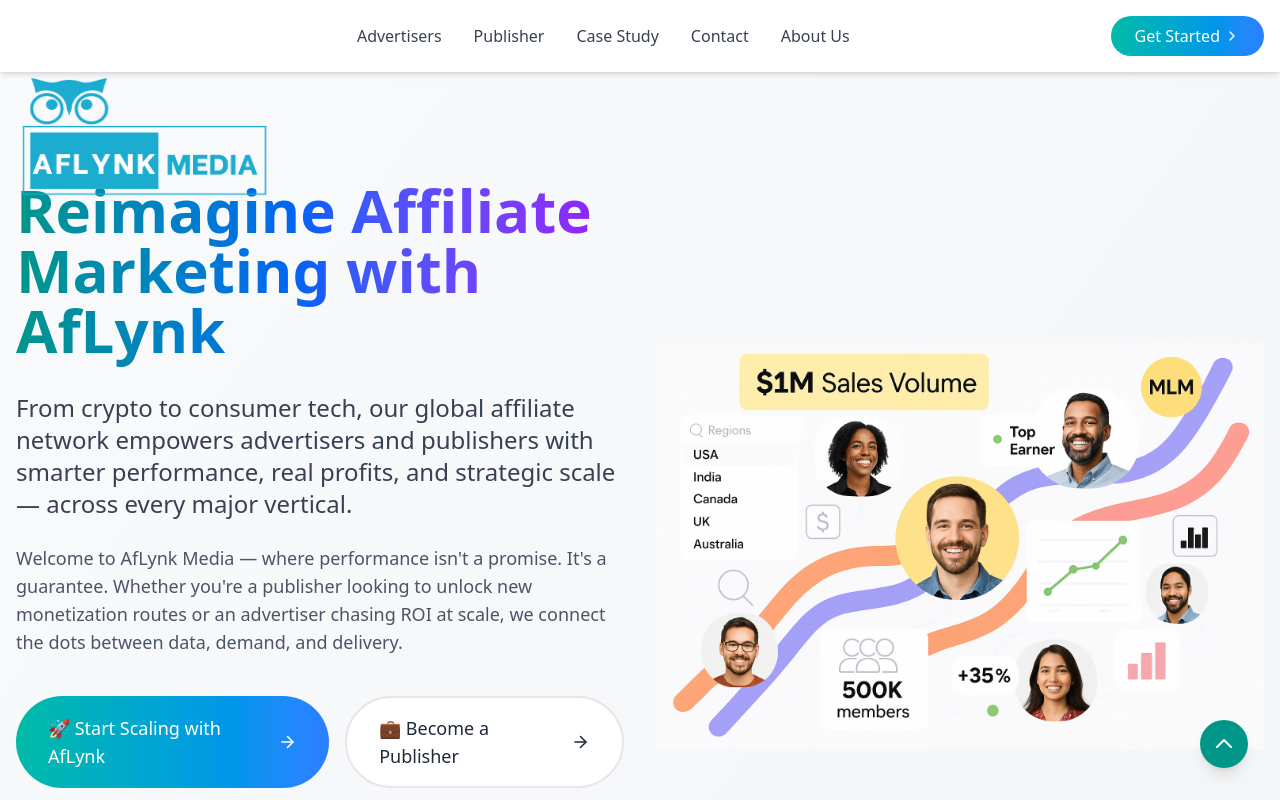
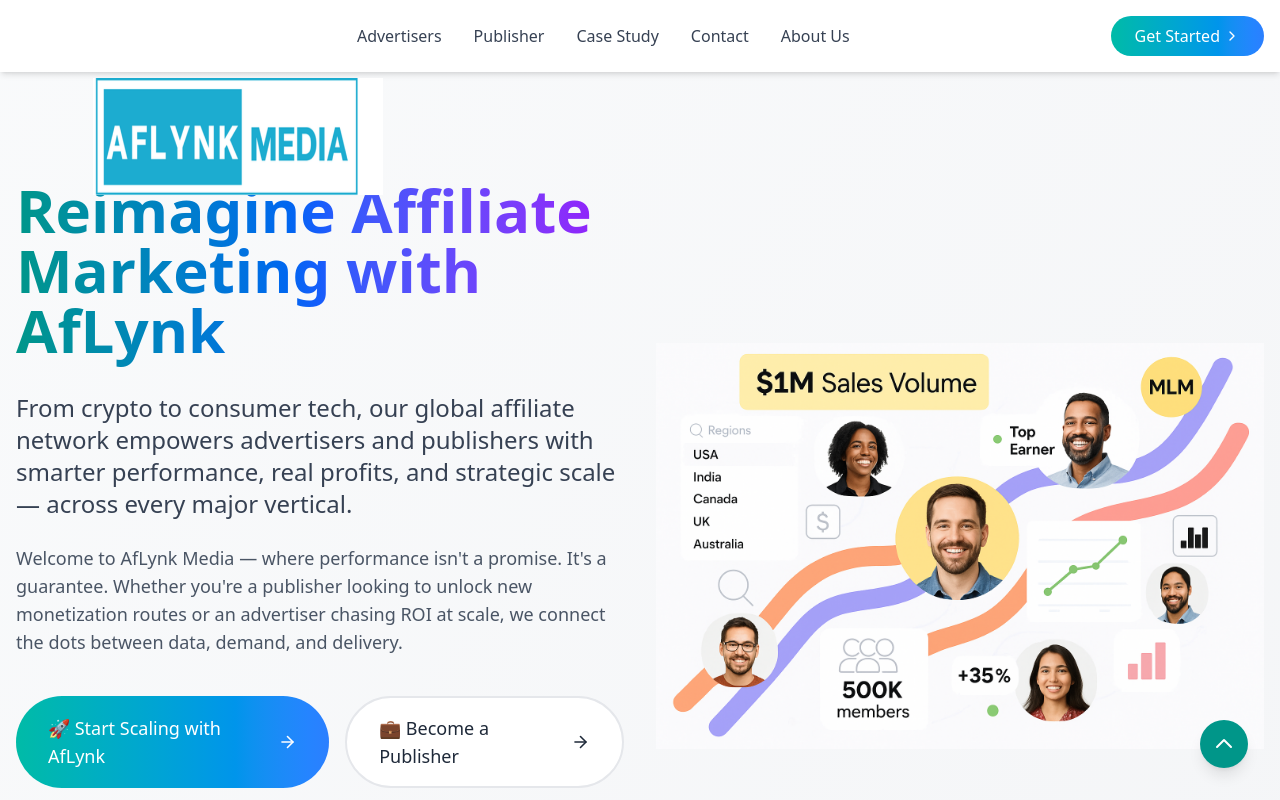
Before and after one commit to adarshsingh05/thegrowthmantra, a React (Vite) app in the folder frontend/my-app/: page / in a window 1280 px wide. Shown: the top 800 px of the page. Built offline with nearby package versions, Linux system fonts and the light colour scheme.

Commit message:
logo updated, yes once again

```diff
--- a/frontend/my-app/src/landingPage.jsx
+++ b/frontend/my-app/src/landingPage.jsx
@@ -265,7 +265,7 @@
               marginTop: hasScrolled ? 1 : -2,
               height: hasScrolled ? 62 : 117,
               width: hasScrolled ? "auto" : 290,
-              marginLeft: hasScrolled ? 0 : -20,
+              marginLeft: hasScrolled ? 0 : 53,
               opacity: 1,
               marginBottom: hasScrolled ? 0 : 20,
             }}
```
Also changed, not shown: frontend/my-app/public/mainlogo.png.
